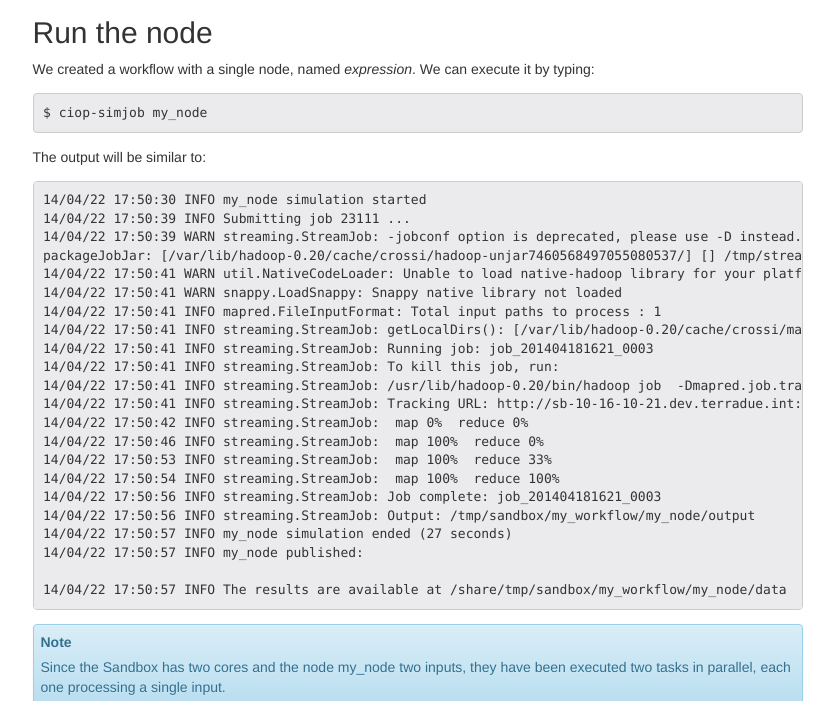
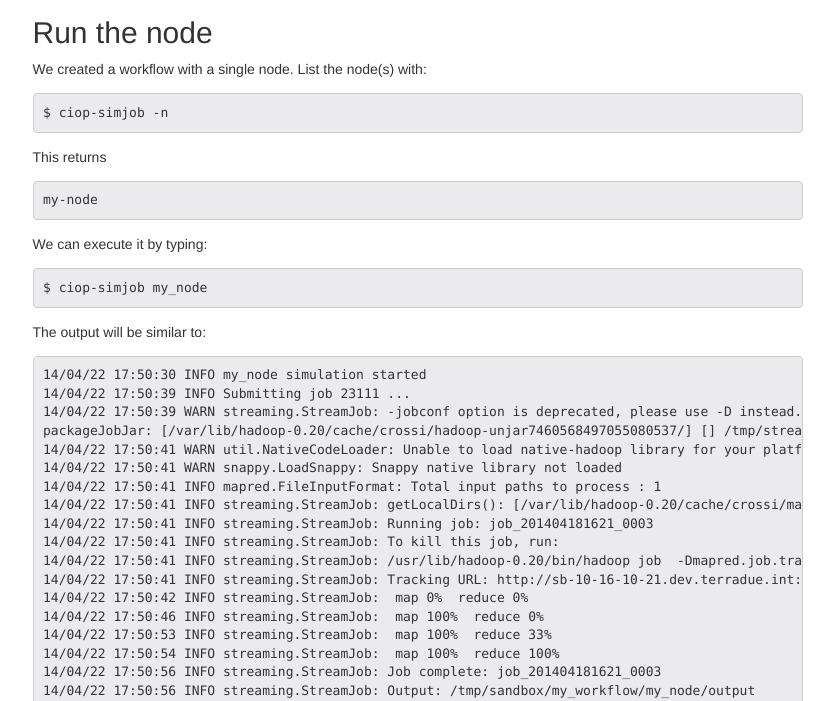
Before and after one commit to Terradue/doc-developer-sandbox, a Sphinx documentation site: the page built from source/developer/basic.rst, in a window 1280 px wide and 900 px high, scrolled down 1580 px, cut to the strip 199-900 px from the top of the window. Shown: the whole strip, without its empty margins (330-1164 px from the left). Built offline with Sphinx 7.4.7, drawn with Linux system fonts in a browser that asks for light colours; pages that are not in the unit, such as notebooks, are missing from menus.

Commit message:
Update basic.rst

```diff
--- a/source/developer/basic.rst
+++ b/source/developer/basic.rst
@@ -89,9 +89,21 @@ The streaming executable is responsbile for *executing* your application in the
 Run the node
 ============
 
-We created a workflow with a single node, named *expression*. We can execute it by typing:
+We created a workflow with a single node. List the node(s) with:
 
-.. code-block:: none
+.. code-block:: bash
+
+ $ ciop-simjob -n
+
+This returns
+
+.. code-block:: bash
+
+ my-node
+
+We can execute it by typing:
+
+.. code-block:: bash
 
  $ ciop-simjob my_node
 
```
